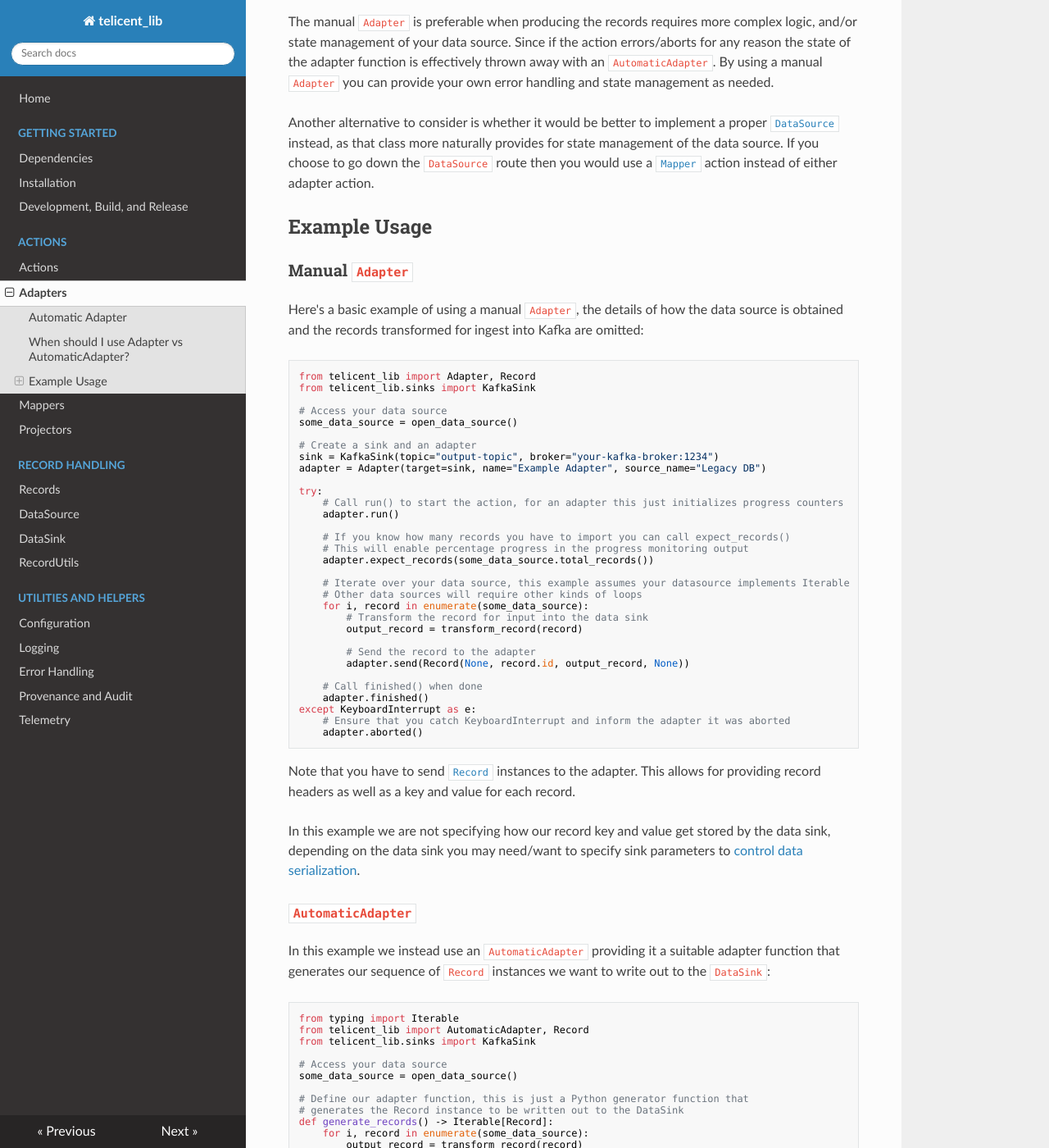
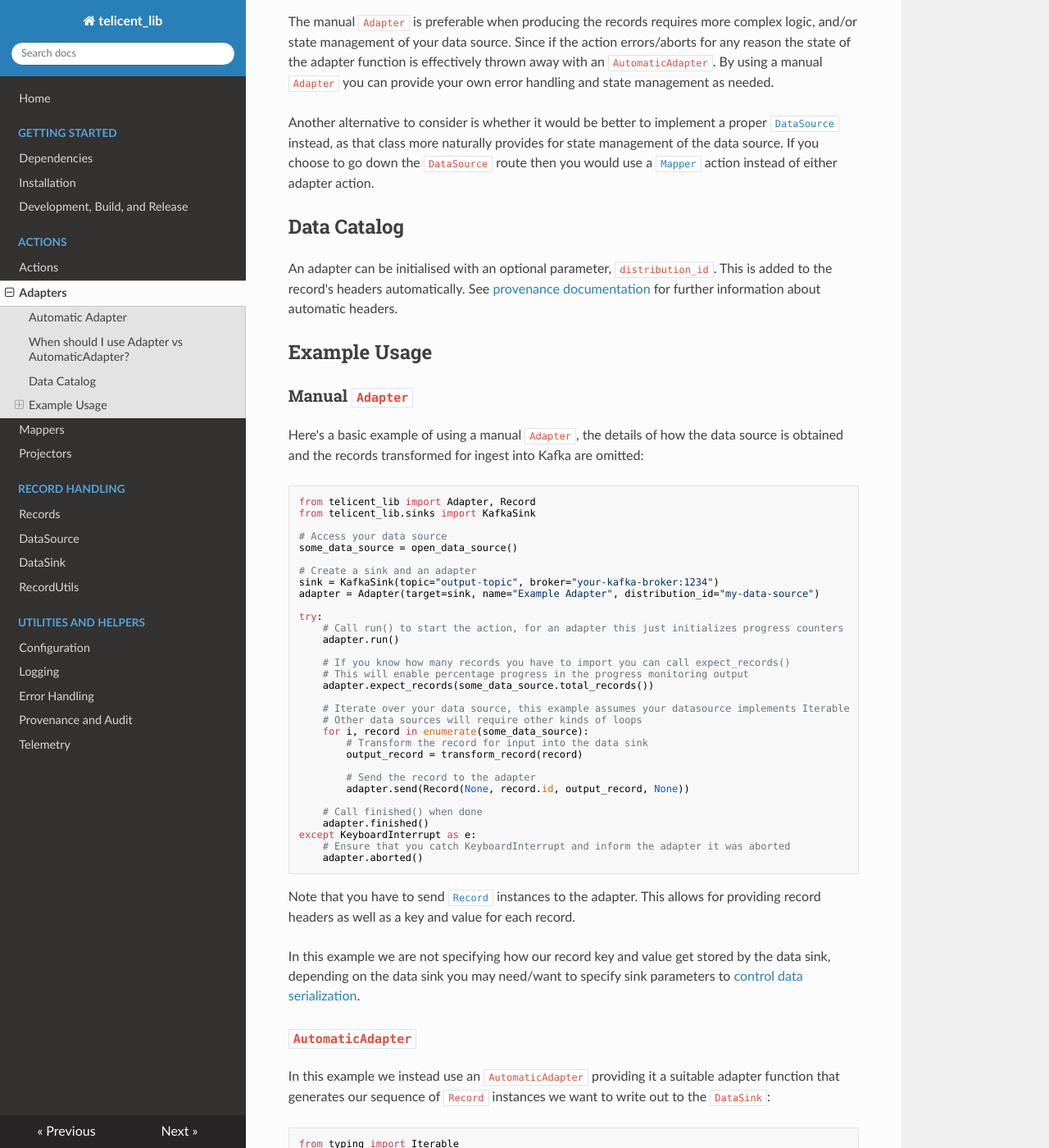
Before and after one commit to telicent-oss/telicent-lib, an MkDocs documentation site: the page built from docs/adapters.md, in a window 1280 px wide and 1400 px high, scrolled down 1093 px. Shown: the whole window at 82% size. Built offline with MkDocs 1.6.1, drawn with Linux system fonts in a browser that asks for light colours; nearby versions of some CDN libraries; some of the changed text lies outside the part shown.

Commit message:
docs: updated docs for adapters

```diff
--- a/docs/adapters.md
+++ b/docs/adapters.md
@@ -49,6 +49,13 @@ Another alternative to consider is whether it would be better to implement a pro
 instead, as that class more naturally provides for state management of the data source.  If you choose to go down the
 `DataSource` route then you would use a [`Mapper`](mappers.md) action instead of either adapter action.
 
+
+## Data Catalog
+
+An adapter can be initialised with an optional parameter, `distribution_id`. This is added to the record's headers
+automatically. See [provenance documentation](./provenance.md) for further information about automatic headers.
+
+
 ## Example Usage
 
 ### Manual `Adapter`
@@ -65,7 +72,7 @@ some_data_source = open_data_source()
 
 # Create a sink and an adapter
 sink = KafkaSink(topic="output-topic", broker="your-kafka-broker:1234")
-adapter = Adapter(target=sink, name="Example Adapter", source_name="Legacy DB")
+adapter = Adapter(target=sink, name="Example Adapter", distribution_id="my-data-source")
 
 try:
     # Call run() to start the action, for an adapter this just initializes progress counters
@@ -120,8 +127,9 @@ def generate_records() -> Iterable[Record]:
 
 # Create a sink and the adapter
 sink = KafkaSink(topic="output-topic", broker="your-kafka-broker:1234")
-adapter = AutomaticAdapter(target=sink, adapter_function=generate_records,
-                           name="Example Adapter")
+adapter = AutomaticAdapter(
+    target=sink, adapter_function=generate_records, name="Example Adapter", distribution_id="my-data-source"
+)
 
 # Call run() to run the action
 adapter.run()
```
Also changed, not shown: docs/provenance.md (+1 -1 lines).
